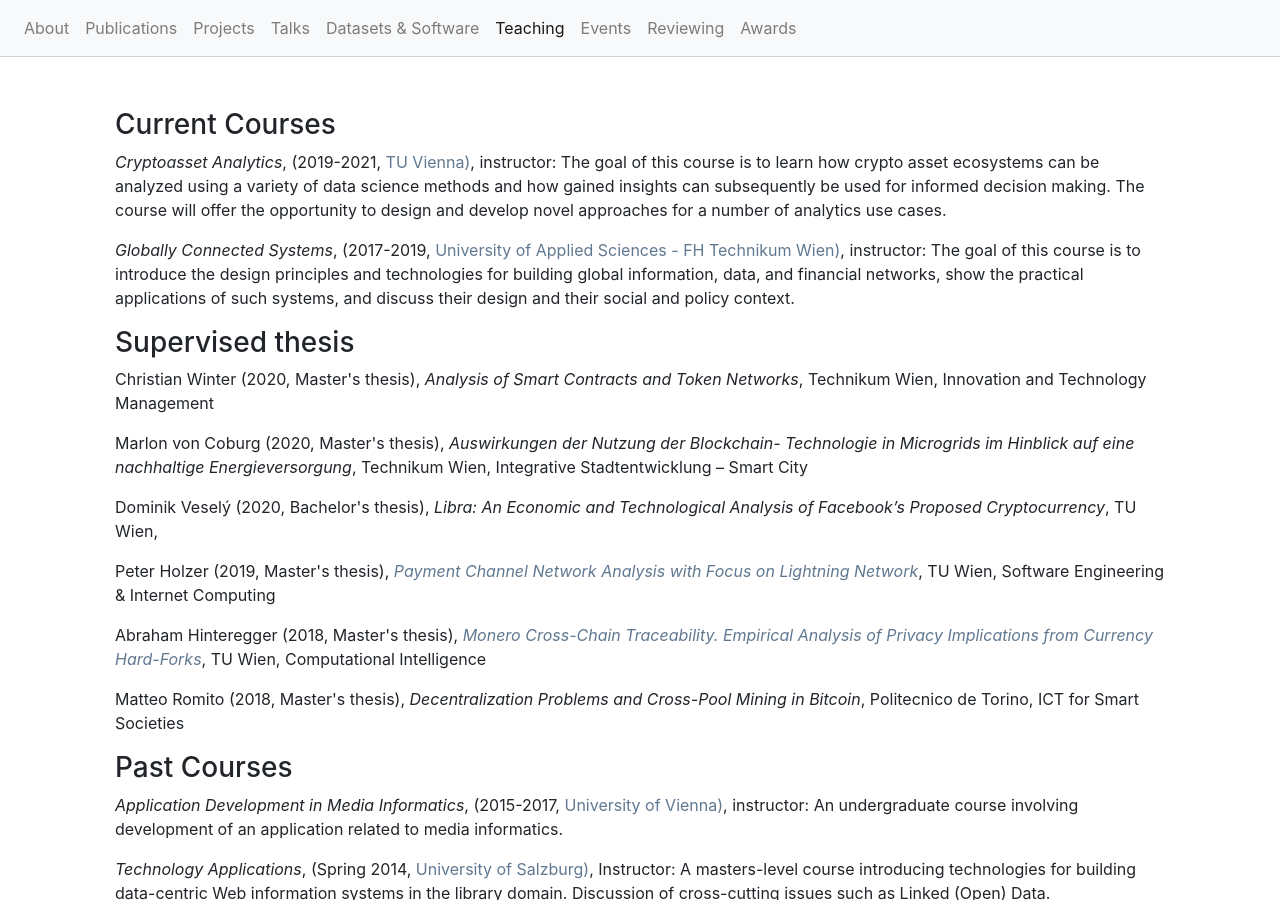
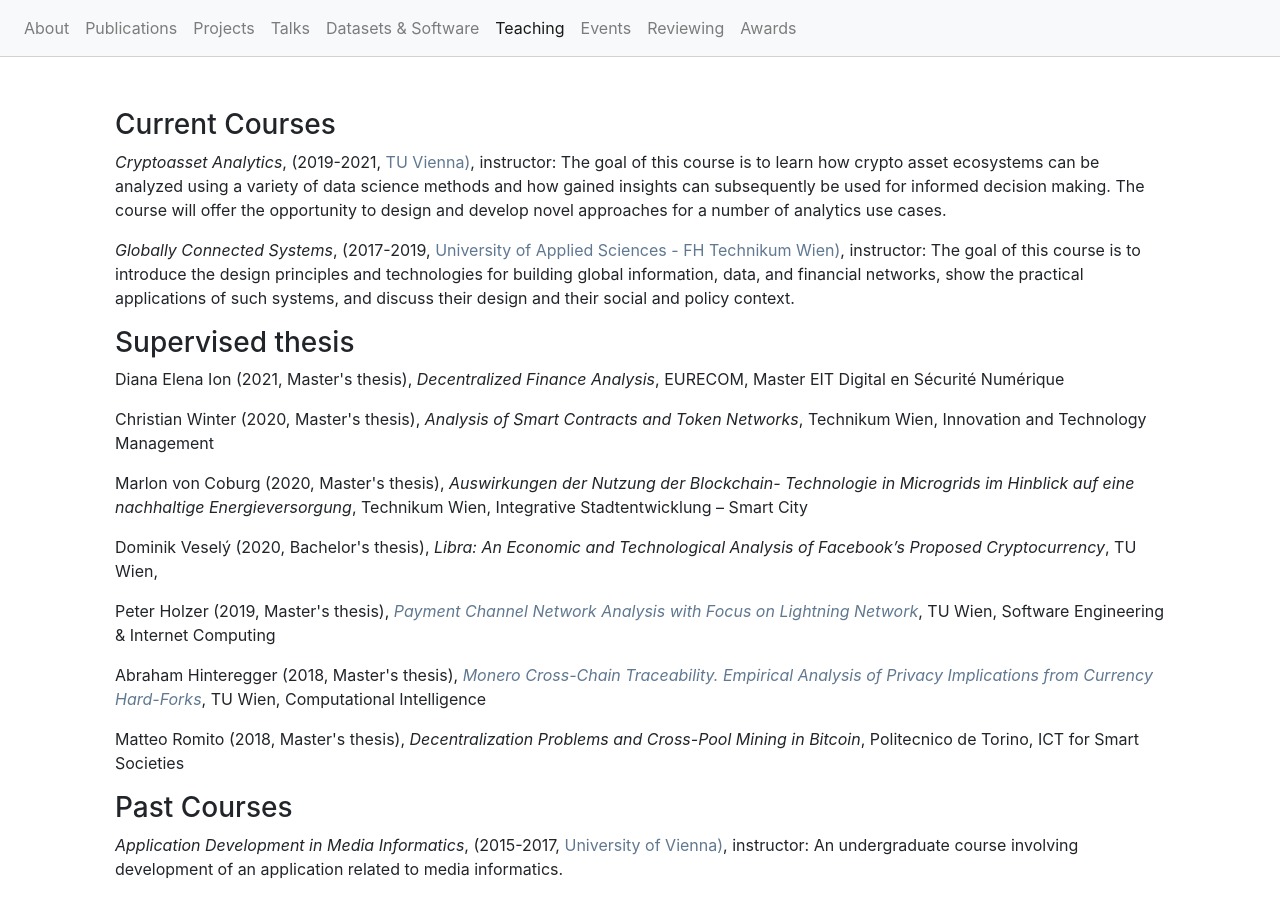
Before and after one commit to behas/behas.github.com, a Jekyll site: the page built from teaching.html, in a window 1280 px wide and 900 px high. Built offline with Jekyll 4.4.1, drawn with Linux system fonts in a browser that asks for light colours; a style sheet for code colours, icons or effects is not loaded.

Commit message:
add thesis Diana

```diff
--- a/_data/theses.yml
+++ b/_data/theses.yml
@@ -1,3 +1,10 @@
+- author: "Diana Elena Ion"
+  title: "Decentralized Finance Analysis"
+  institution: "EURECOM"
+  subject: "Master EIT Digital en Sécurité Numérique"
+  date: "2021-08-31"
+  type: "Master's thesis" # Bachelor's thesis
+
 - author: "Christian Winter"
   title: "Analysis of Smart Contracts and Token Networks"
   institution: "Technikum Wien"
```
